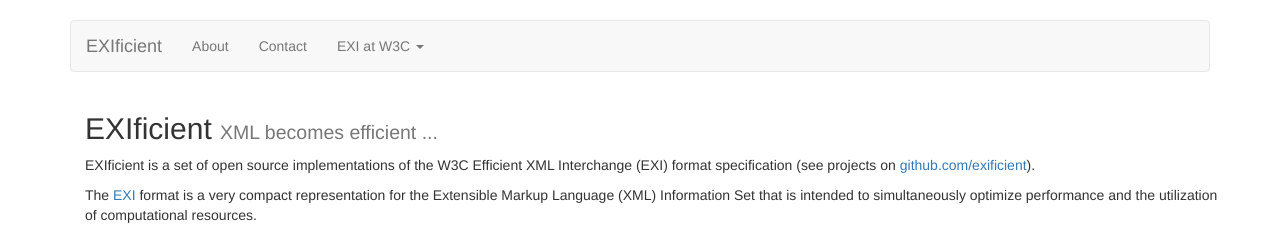
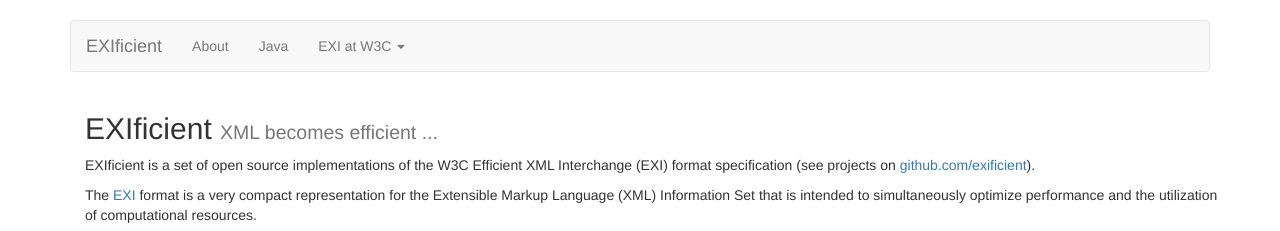
Before and after one commit to EXIficient/exificient.github.io, a Jekyll site: the page built from index.html, in a window 1280 px wide. Shown: the top 231 px of the page. Built offline with Jekyll 4.4.1, drawn with Linux system fonts in a browser that asks for light colours; nearby versions of some CDN libraries.

Commit message:
Update _config.yml

```diff
--- a/_config.yml
+++ b/_config.yml
@@ -4,5 +4,5 @@ markdown: kramdown
 navigation:
  - title: About
    url: /about/
- - title: Contact
-   url: /contact/
+ - title: Java
+   url: /java/
```
